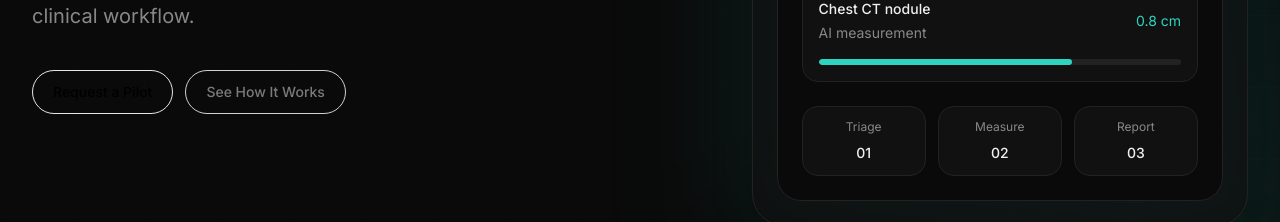
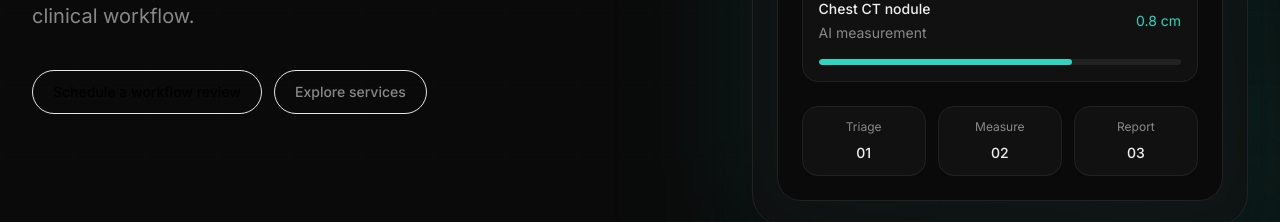
Before and after one commit to manojkm-77/hnvns-radiology, a Next.js app: page / in a window 1280 px wide. Shown: the part 489-711 px from the top of the page. Built offline with nearby package versions, Linux system fonts and the light colour scheme; no server answers.

Commit message:
Revert "feat(hero): primary CTA text, hover animation, and aria tooltip; update secondary CTA"
This reverts commit 58a82b539b590b6b3c8f60d485774dc9c30475a9.

```diff
--- a/components/sections/HeroSection.tsx
+++ b/components/sections/HeroSection.tsx
@@ -33,16 +33,8 @@ export function HeroSection() {
           </p>
 
           <div className="mt-10 flex flex-col gap-3 sm:flex-row">
-            <Button
-              href="/contact"
-              variant="primary"
-              className="transform transition-transform duration-200 hover:-translate-y-0.5 hover:scale-105"
-              aria-label="Request a Pilot — start a pilot program"
-              title="Request a Pilot"
-            >
-              Request a Pilot
-            </Button>
-            <Button href="/services" variant="outline" className="opacity-90">See How It Works</Button>
+            <Button href="/contact">Schedule a workflow review</Button>
+            <Button href="/services" variant="outline">Explore services</Button>
           </div>
         </div>
 
```
